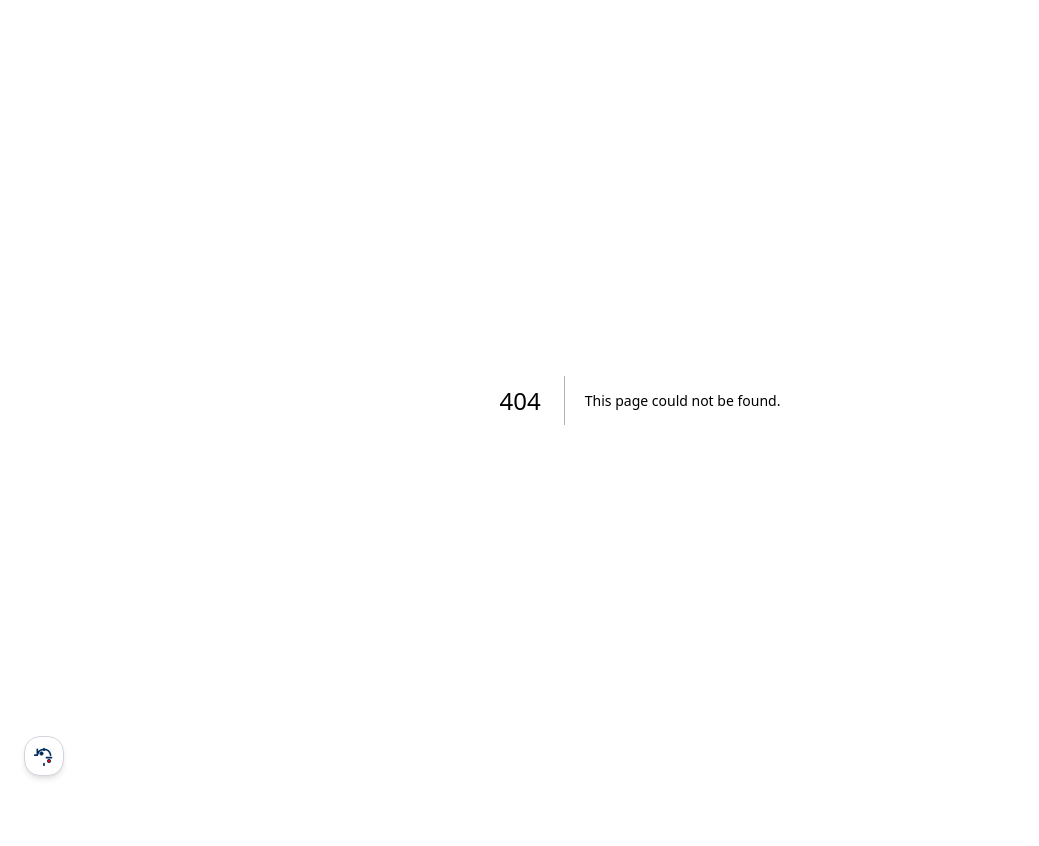
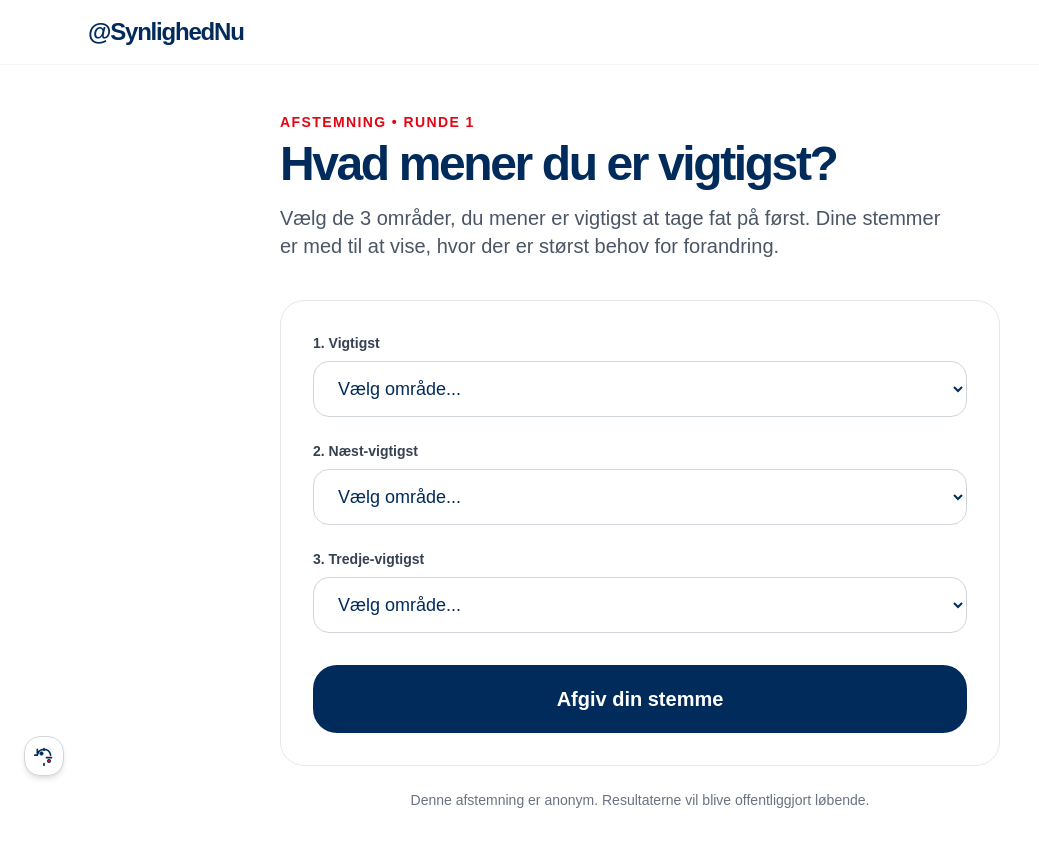
Before and after one commit to synlighed-nu/synlighed-nu-clean, a Next.js app: page /afstemning in a window 1280 px wide. Before the commit this address had no page. Shown: the top 846 px of the page, without its empty margins (0-1039 px from the left). Before the commit the page ends 800 px from the top, so only its background shows below. Built offline with nearby package versions, Linux system fonts and the light colour scheme.

Commit message:
Create page.tsx

```diff
--- /dev/null
+++ b/app/afstemning/page.tsx
@@ -0,0 +1,115 @@
+'use client';
+
+import React, { useState } from 'react';
+import Nav from '../components/common/_Nav';
+
+const areas = [
+  "Boligstøtte – omkostninger og konsekvenser",
+  "Energi – lokal vs. central produktion",
+  "Sundhed – behandling vs. forebyggelse",
+  "Rent drikkevand – beskyttelse vs. oprensning",
+  "Udlændingepolitik – omkostninger og incitamenter",
+  "Kreativitet og uddannelse",
+  "Offentlig administration – incitamenter og effektivitet"
+];
+
+export default function AfstemningPage() {
+  const [selection1, setSelection1] = useState('');
+  const [selection2, setSelection2] = useState('');
+  const [selection3, setSelection3] = useState('');
+
+  const getAvailableOptions = (exclude1: string, exclude2: string, exclude3: string) => {
+    return areas.filter(area =>
+      area !== exclude1 && area !== exclude2 && area !== exclude3
+    );
+  };
+
+  const handleSubmit = (e: React.FormEvent) => {
+    e.preventDefault();
+    if (!selection1 || !selection2 || !selection3) {
+      alert("Du skal vælge 3 forskellige områder");
+      return;
+    }
+    console.log("Stemmer afgivet:", { selection1, selection2, selection3 });
+    alert("Tak for din stemme! (Demo – i den rigtige version gemmes den anonymt)");
+  };
+
+  return (
+    <div className="min-h-screen bg-white text-[#002B5B]">
+      <Nav simple />
+
+      <div className="max-w-3xl mx-auto px-6 pt-28 pb-20">
+        <div className="max-w-2xl">
+          <div className="text-[#E30613] font-semibold tracking-widest text-sm mb-2">AFSTEMNING • RUNDE 1</div>
+          <h1 className="text-5xl font-bold tracking-tighter">Hvad mener du er vigtigst?</h1>
+          <p className="mt-4 text-xl text-gray-600">
+            Vælg de 3 områder, du mener er vigtigst at tage fat på først.
+            Dine stemmer er med til at vise, hvor der er størst behov for forandring.
+          </p>
+        </div>
+
+        <div className="mt-10 bg-white border border-gray-200 rounded-3xl p-8">
+          <form onSubmit={handleSubmit} className="space-y-8">
+            <div className="space-y-6">
+              {/* 1. Vigtigst */}
+              <div>
+                <label className="block text-sm font-semibold text-gray-700 mb-2">1. Vigtigst</label>
+                <select
+                  value={selection1}
+                  onChange={(e) => setSelection1(e.target.value)}
+                  className="w-full border border-gray-300 rounded-2xl px-5 py-4 text-lg focus:outline-none focus:border-[#002B5B]"
+                >
+                  <option value="">Vælg område...</option>
+                  {getAvailableOptions(selection2, selection3, '').map(area => (
+                    <option key={area} value={area}>{area}</option>
+                  ))}
+                </select>
+              </div>
+
+              {/* 2. Næst-vigtigst */}
+              <div>
+                <label className="block text-sm font-semibold text-gray-700 mb-2">2. Næst-vigtigst</label>
+                <select
+                  value={selection2}
+                  onChange={(e) => setSelection2(e.target.value)}
+                  className="w-full border border-gray-300 rounded-2xl px-5 py-4 text-lg focus:outline-none focus:border-[#002B5B]"
+                >
+                  <option value="">Vælg område...</option>
+                  {getAvailableOptions(selection1, selection3, '').map(area => (
+                    <option key={area} value={area}>{area}</option>
+                  ))}
+                </select>
+              </div>
+
+              {/* 3. Tredje-vigtigst */}
+              <div>
+                <label className="block text-sm font-semibold text-gray-700 mb-2">3. Tredje-vigtigst</label>
+                <select
+                  value={selection3}
+                  onChange={(e) => setSelection3(e.target.value)}
+                  className="w-full border border-gray-300 rounded-2xl px-5 py-4 text-lg focus:outline-none focus:border-[#002B5B]"
+                >
+                  <option value="">Vælg område...</option>
+                  {getAvailableOptions(selection1, selection2, '').map(area => (
+                    <option key={area} value={area}>{area}</option>
+                  ))}
+                </select>
+              </div>
+            </div>
+
+            <button
+              type="submit"
+              className="w-full bg-[#002B5B] hover:bg-[#001f3d] text-white py-5 rounded-3xl font-semibold text-xl transition active:scale-95"
+            >
+              Afgiv din stemme
+            </button>
+          </form>
+        </div>
+
+        <p className="text-center text-sm text-gray-500 mt-6">
+          Denne afstemning er anonym. Resultaterne vil blive offentliggjort løbende.
+        </p>
+      </div>
+    </div>
+  );
+}
```
